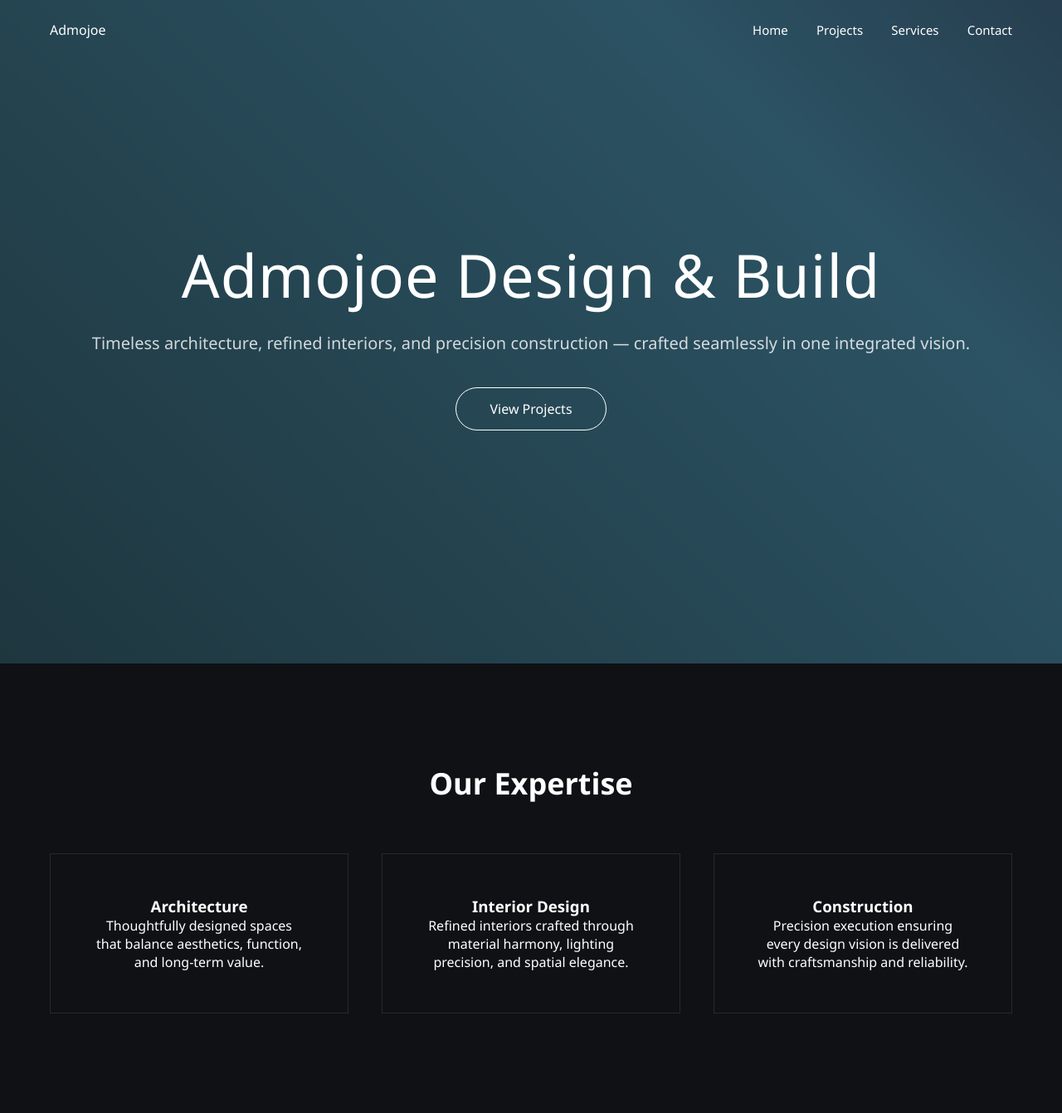
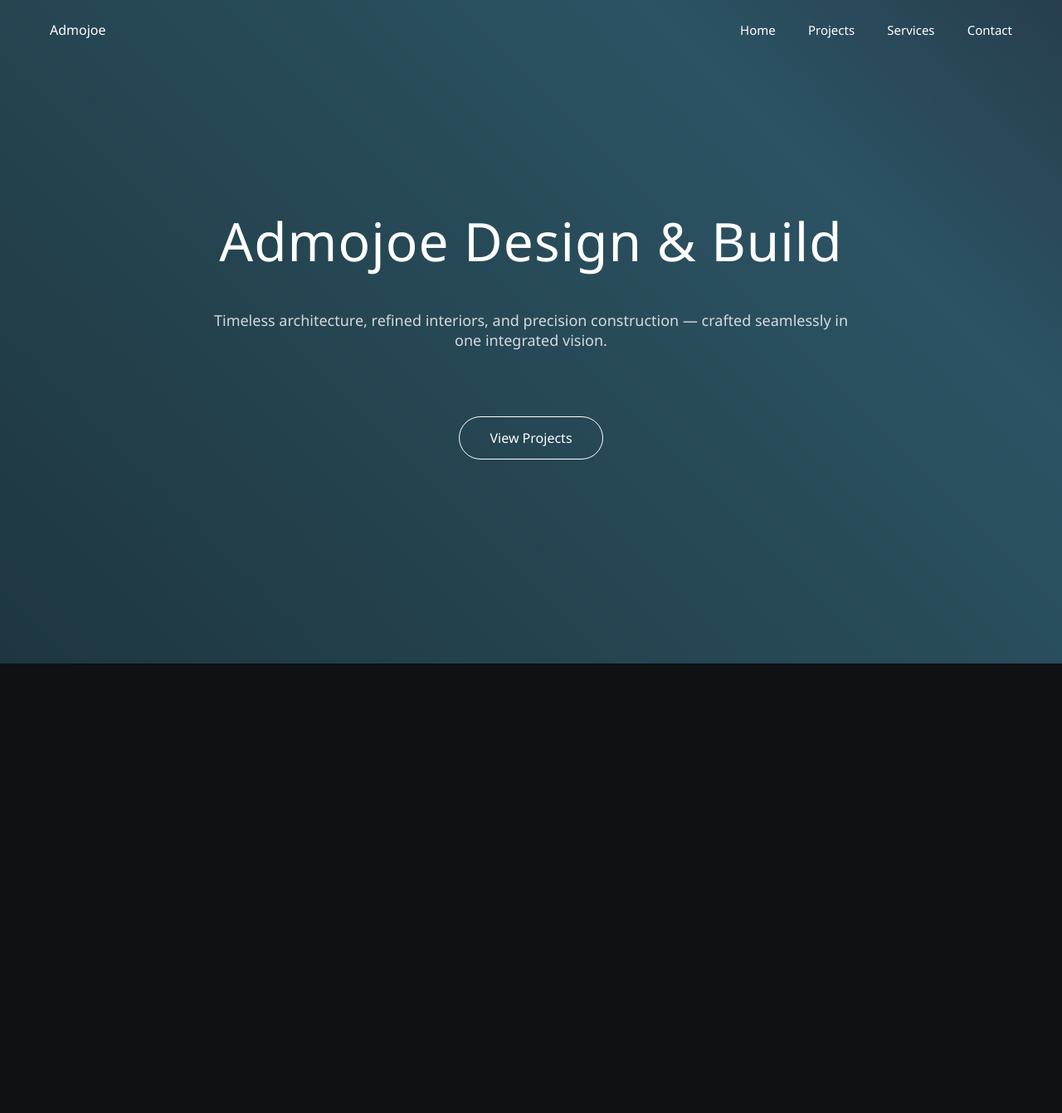
Before and after one commit to admojoe/portofolio, a plain HTML site: page index.html in a window 1280 px wide. Shown: the whole page at 83% size. After the commit the page ends 800 px from the top, so only its background shows below. Drawn offline with Linux system fonts and the light colour scheme.

Commit message:
Refactor HTML structure and styles for layout
Updated the HTML structure and styles for the navbar and hero section.

```diff
--- a/index.html
+++ b/index.html
@@ -124,53 +124,86 @@ transition:.3s;
 transform:translateY(-10px);
 border-color:white;
 }
+/* NAV */
+.nav{
+    position:fixed;
+    top:0;
+    left:0;
+    width:100%;
+    padding:25px 60px;
+    display:flex;
+    justify-content:space-between;
+    align-items:center;
+}
 
+.menu a{
+    color:white;
+    margin-left:35px;
+    text-decoration:none;
+    font-size:15px;
+}
+
+/* HERO */
+.hero{
+    height:100vh;
+    display:flex;
+    flex-direction:column;
+    justify-content:center;
+    align-items:center;
+    text-align:center;
+    padding:0 20px;
+}
+
+.hero h1{
+    font-size:64px;
+    font-weight:500;
+    margin-bottom:20px;
+}
+
+.hero p{
+    max-width:800px;
+    font-size:18px;
+    opacity:0.8;
+    margin-bottom:40px;
+}
+
+.btn{
+    border:1px solid white;
+    padding:14px 36px;
+    border-radius:30px;
+    text-decoration:none;
+    color:white;
+    font-size:16px;
+}
 
 </style>
 </head>
 
 <body>
 
-<nav>
-<div>Admojoe</div>
-<div>
-<a href="#">Home</a>
-<a href="#">Projects</a>
-<a href="#">Services</a>
-<a href="#">Contact</a>
-</div>
+<!-- NAVBAR -->
+<nav class="nav">
+    <div class="logo">Admojoe</div>
+
+    <div class="menu">
+        <a href="#">Home</a>
+        <a href="#">Projects</a>
+        <a href="#">Services</a>
+        <a href="#">Contact</a>
+    </div>
 </nav>
 
+
+<!-- HERO -->
 <section class="hero">
-<div>
-<h1>Admojoe Design & Build</h1>
-<p>Timeless architecture, refined interiors, and precision construction — crafted seamlessly in one integrated vision.</p>
-<a class="btn" href="#">View Projects</a>
-</div>
-</section>
-<section class="services">
-<div class="container">
-<h2>Our Expertise</h2>
+    <h1>Admojoe Design & Build</h1>
 
-<div class="grid">
+    <p>
+        Timeless architecture, refined interiors, and precision construction —
+        crafted seamlessly in one integrated vision.
+    </p>
 
-<div class="card">
-<h3>Architecture</h3>
-<p>Thoughtfully designed spaces that balance aesthetics, function, and long-term value.</p>
-</div>
-
-<div class="card">
-<h3>Interior Design</h3>
-<p>Refined interiors crafted through material harmony, lighting precision, and spatial elegance.</p>
-</div>
-
-<div class="card">
-<h3>Construction</h3>
-<p>Precision execution ensuring every design vision is delivered with craftsmanship and reliability.</p>
-</div>
-
-</div>
-</div>
+    <a class="btn" href="#">View Projects</a>
 </section>
 
 </body>
```
